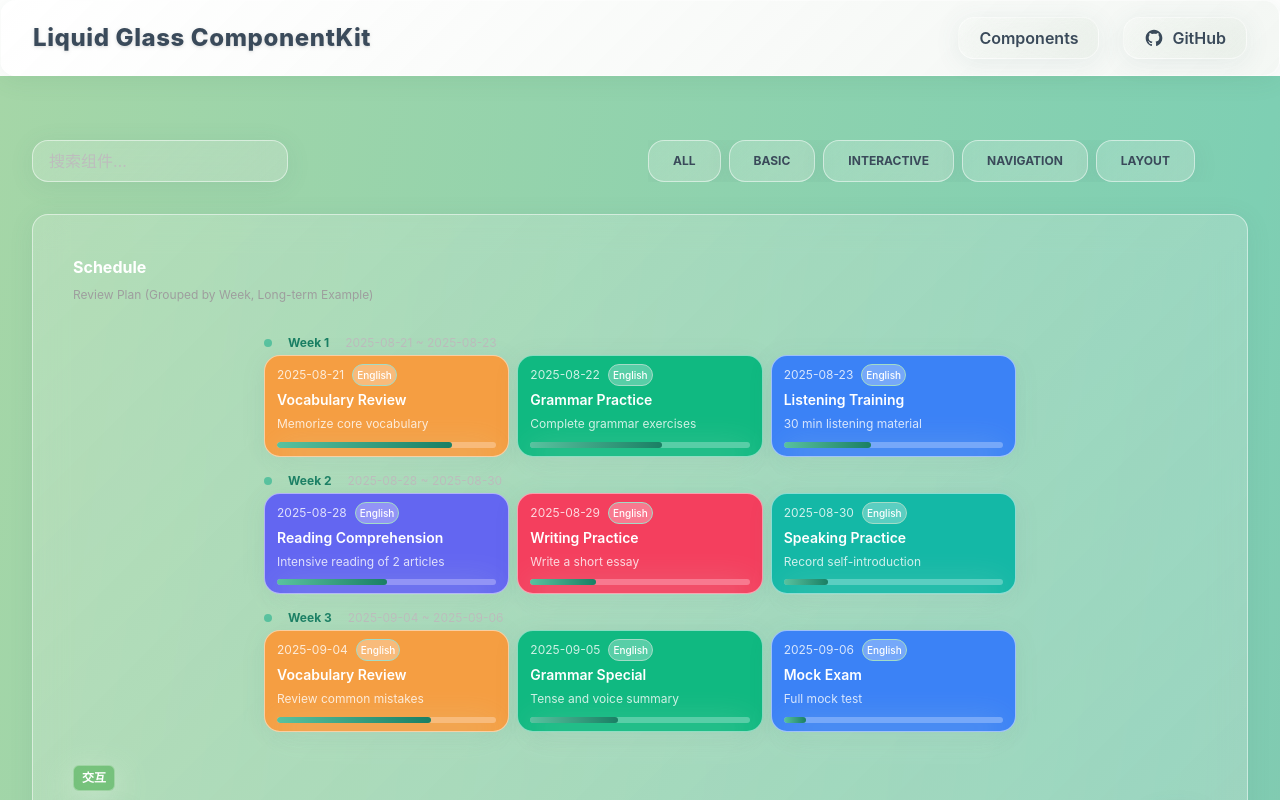
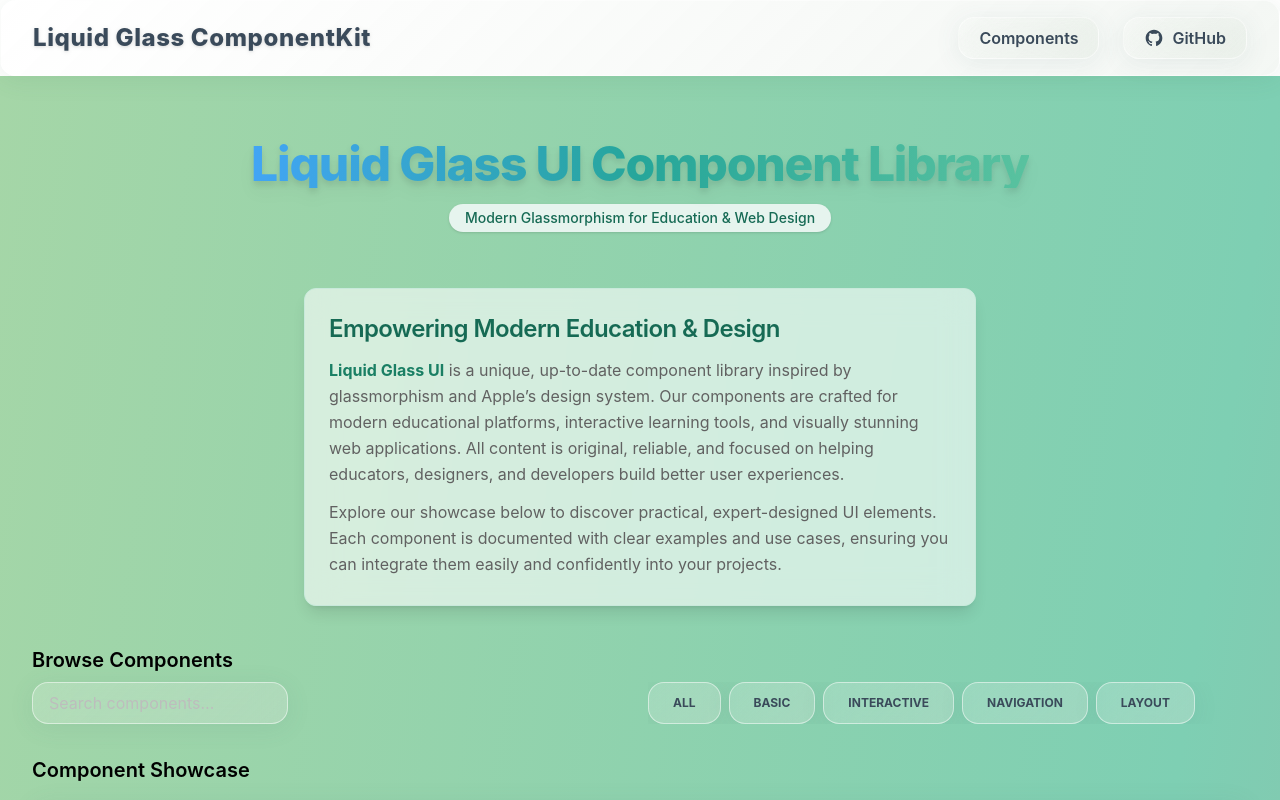
Before and after one commit to nibilin33/liquid-glass-ui, a Next.js app: page / in a window 1280 px wide. Shown: the top 800 px of the page. Built offline with nearby package versions, Linux system fonts and the light colour scheme.

Commit message:
feat:update

```diff
--- a/pages/index.tsx
+++ b/pages/index.tsx
@@ -674,9 +674,31 @@ export default function RootLayout() {
       {/* SEO Canonical 链接，使用 next/head 以避免 hydration 错误 */}
       {typeof window === "undefined" ? null : null}
       <div className="container-prose py-8 min-h-screen">
-        <div className="flex gap-4 mb-8 items-center">
+        {/* 页面主标题 */}
+        <div className="flex flex-col items-center text-center mb-10">
+          <h1 className="text-4xl md:text-5xl font-extrabold bg-gradient-to-r from-blue-400 via-teal-400 to-emerald-400 bg-clip-text text-transparent drop-shadow-lg mb-4 tracking-tight">
+            Liquid Glass UI Component Library
+          </h1>
+          <span className="inline-block px-4 py-1 rounded-full bg-emerald-50 text-emerald-700 text-sm font-medium shadow mb-4">
+            Modern Glassmorphism for Education & Web Design
+          </span>
+        </div>
+        {/* 简介段落 */}
+        <section className="mb-10 mx-auto max-w-2xl rounded-xl bg-white/60 backdrop-blur-lg shadow-lg p-6 border border-emerald-100">
+          <h2 className="text-2xl font-semibold text-emerald-700 mb-3 tracking-tight">Empowering Modern Education & Design</h2>
+          <p className="mb-3 text-gray-700 leading-relaxed">
+            <span className="font-bold text-emerald-600">Liquid Glass UI</span> is a unique, up-to-date component library inspired by glassmorphism and Apple’s design system. Our components are crafted for modern educational platforms, interactive learning tools, and visually stunning web applications. All content is original, reliable, and focused on helping educators, designers, and developers build better user experiences.
+          </p>
+          <p className="mb-1 text-gray-700 leading-relaxed">
+            Explore our showcase below to discover practical, expert-designed UI elements. Each component is documented with clear examples and use cases, ensuring you can integrate them easily and confidently into your projects.
+          </p>
+        </section>
+        {/* 搜索与分类 */}
+        <section className="mb-8">
+          <h2 className="text-xl font-semibold mb-2">Browse Components</h2>
+          <div className="flex gap-4 items-center">
             <Input
-            placeholder="搜索组件…"
+              placeholder="Search components…"
               value={search}
               onChange={(e: { target: { value: SetStateAction<string> } }) =>
                 setSearch(e.target.value)
@@ -696,6 +718,10 @@ export default function RootLayout() {
               ))}
             </div>
           </div>
+        </section>
+        {/* 组件展示区块 */}
+        <section>
+          <h2 className="text-xl font-semibold mb-4">Component Showcase</h2>
           <div className="grid grid-cols-1 md:grid-cols-2 lg:grid-cols-3 gap-8">
             {filtered.map((c) => {
               // grid === 'full' 时始终占据整行
@@ -729,7 +755,6 @@ export default function RootLayout() {
                         }
                       >
                         <FaEye className="inline" />
-
                       </Button>
                     </div>
                   </Card>
@@ -737,6 +762,7 @@ export default function RootLayout() {
               );
             })}
           </div>
+        </section>
       </div>
     </>
   );
```
Lines whose indentation alone changed are shown as unchanged.
